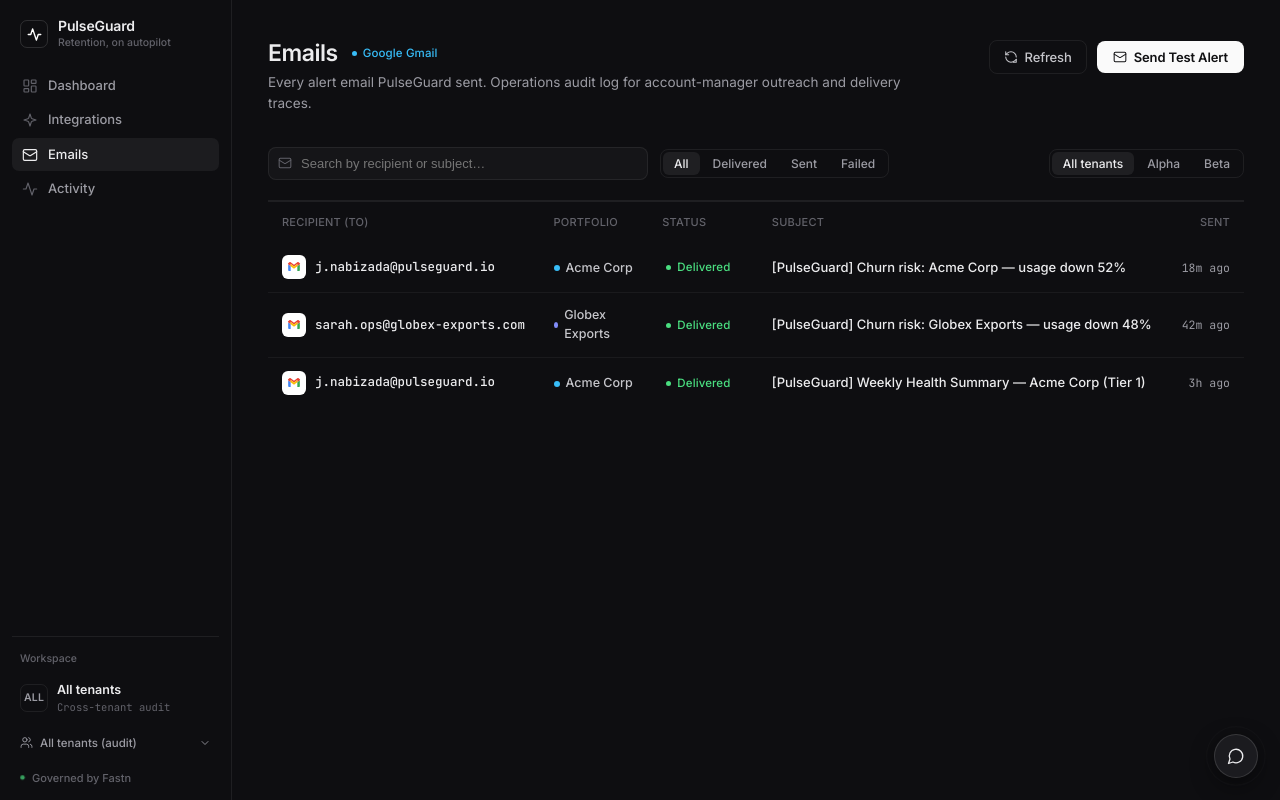
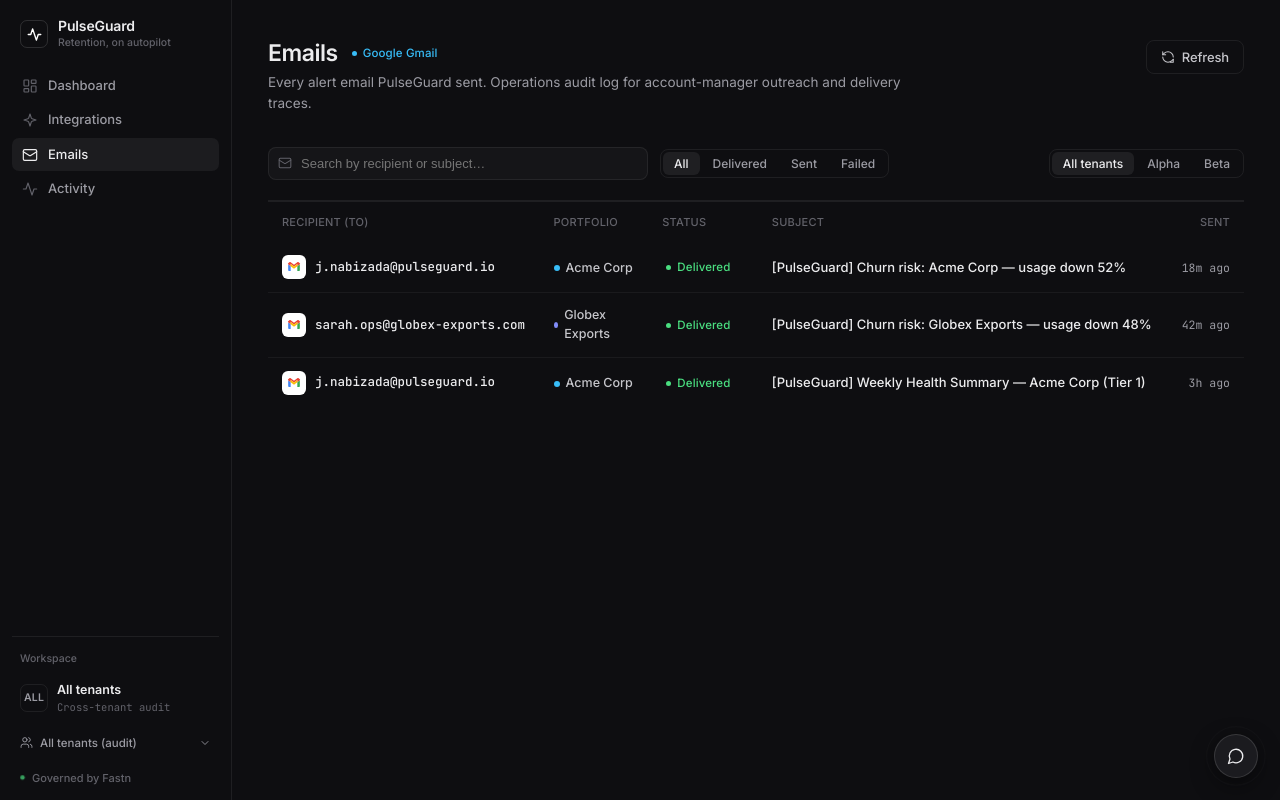
Before and after one commit to jamshidnabizada7-boop/PULSEGUARD-, a Next.js app in the folder pulseguard-app/: page /emails in a window 1280 px wide. Built offline with nearby package versions, Linux system fonts and the light colour scheme.

Commit message:
fix(ui): completely remove trigger/simulation buttons from runs and emails headers

```diff
--- a/pulseguard-app/app/emails/page.jsx
+++ b/pulseguard-app/app/emails/page.jsx
@@ -161,28 +161,10 @@
             </p>
           </div>
 
-          <div style={{ display: 'flex', gap: 10, alignItems: 'center', flexWrap: 'wrap' }}>
+          <div style={{ display: 'flex', gap: 10, alignItems: 'center' }}>
             <button className="btn ghost" onClick={fetchEmails} style={{ fontSize: 13, padding: '8px 14px' }}>
               <IconRefresh size={14} />
               Refresh
-            </button>
-            <button
-              className="btn btn-simulate"
-              onClick={handleSimulateSend}
-              disabled={simulating}
-              style={{ fontSize: 13 }}
-            >
-              {simulating ? (
-                <>
-                  <IconSpinner size={14} />
-                  <span>Dispatching…</span>
-                </>
-              ) : (
-                <>
-                  <IconMail size={14} />
-                  <span>Send Test Alert</span>
-                </>
-              )}
             </button>
           </div>
         </div>
@@ -299,15 +281,6 @@
                   ? 'No alert emails match the current filters. Try clearing your search.'
                   : 'Alert emails will appear here as soon as a customer health score drops below the risk threshold.'}
               </div>
-              <button
-                className="btn btn-simulate"
-                onClick={handleSimulateSend}
-                disabled={simulating}
-                style={{ marginTop: 14 }}
-              >
-                <IconMail size={14} />
-                Send Test Alert
-              </button>
             </div>
           ) : (
             <div className="table-wrap">
```
Also changed, not shown: pulseguard-app/app/runs/page.jsx (+2 -25 lines).
